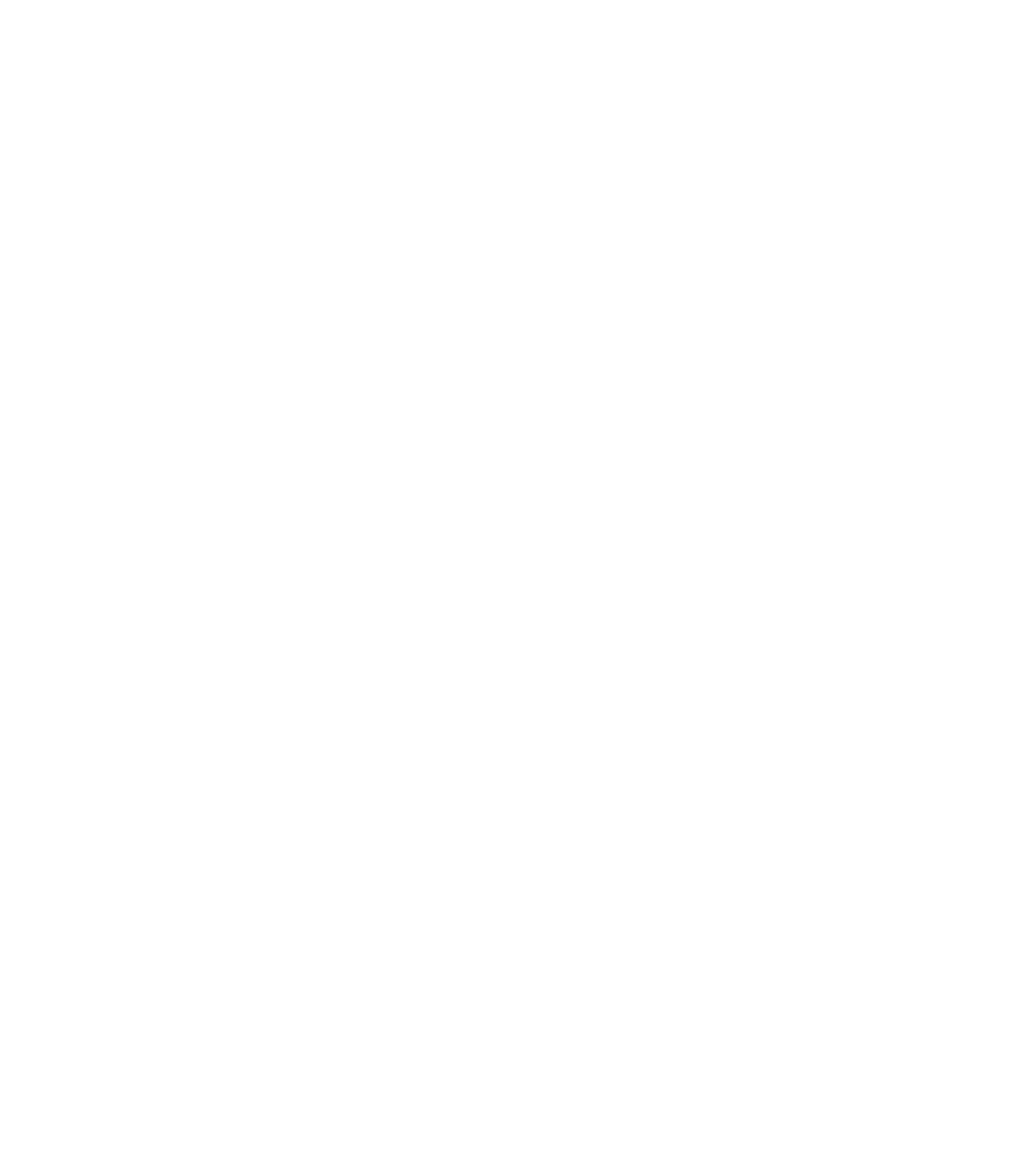
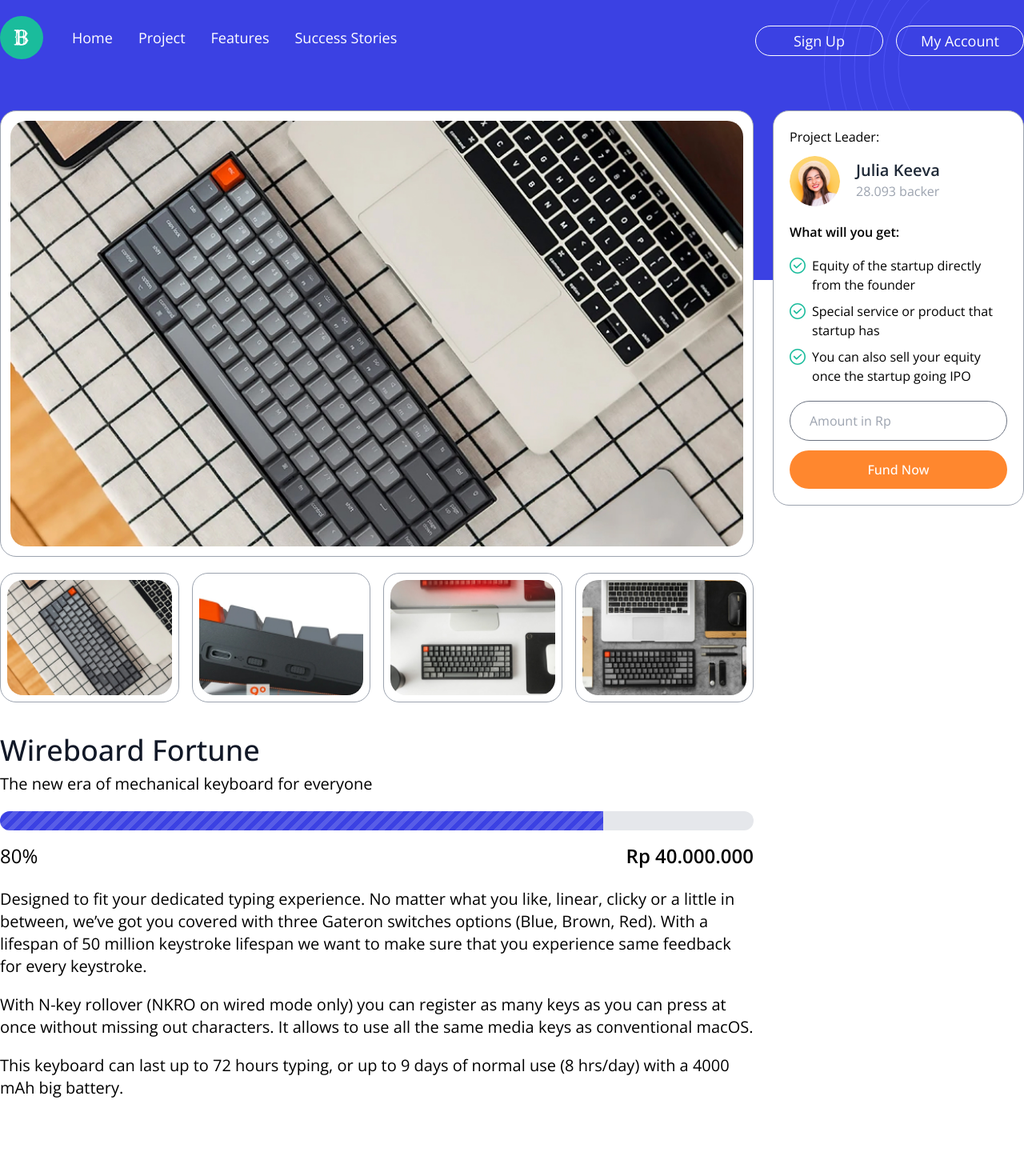
Before and after one commit to bimadewantoro/startup-funding-fe, a Nuxt app: page /projects/1 in a window 1280 px wide. Before the commit this address had no page. Shown: the top 1470 px of the page at 80% size. Before the commit the page ends 800 px from the top, so only its background shows below. Built offline with nearby package versions, Linux system fonts and the light colour scheme.

Commit message:
style : [BD] add fund success pages, register success pages, project detail pages

```diff
--- /dev/null
+++ b/pages/fund-success.vue
@@ -0,0 +1,41 @@
+<script>
+export default {
+  layout: 'success',
+}
+</script>
+
+<template>
+  <div class="container mx-auto h-screen flex justify-center items-center">
+    <div class="w-full lg:w-1/3 px-10 lg:px-0">
+      <div class="flex justify-center items-center mx-auto mt-6 mb-8">
+        <img src="/funded-illustration.svg" alt="" class="w-full" />
+      </div>
+      <h2 class="font-medium mb-3 text-3xl text-center">
+        Yeay! You are super
+      </h2>
+      <p class="text-center font-light">
+        Your money has ben transferred
+        <br />
+        into company's account
+      </p>
+      <div class="mb-4 mt-6">
+        <div class="mb-3">
+          <button
+            @click="$router.push({ path: '/' })"
+            class="block w-full bg-orange-button hover:bg-green-button text-white font-semibold px-6 py-4 text-lg rounded-full"
+          >
+            Fund Other Project
+          </button>
+        </div>
+        <div class="mb-4">
+          <button
+            @click="$router.push({ path: '/dashboard' })"
+            class="block w-full bg-transparent border border-gray-500 text-gray-500 hover:bg-green-button hover:border-green-button hover:text-white font-light px-6 py-4 text-lg rounded-full"
+          >
+            My Dashboard
+          </button>
+        </div>
+      </div>
+    </div>
+  </div>
+</template>
--- /dev/null
+++ b/pages/projects/_id.vue
@@ -0,0 +1,173 @@
+<script setup>
+
+</script>
+
+<template>
+  <div class="project-page">
+    <section class="project-header pt-5">
+      <div class="container mx-auto relative">
+        <Navbar />
+      </div>
+    </section>
+    <section class="container project-container mx-auto -mt-56">
+      <div class="flex mt-3">
+        <div class="w-3/4 mr-6">
+          <div class="bg-white p-3 mb-3 border border-gray-400 rounded-20">
+            <figure class="item-image">
+              <img
+                src="/project-image.jpg"
+                alt=""
+                class="rounded-20 w-full"
+              />
+            </figure>
+          </div>
+          <div class="flex -mx-2">
+            <div
+              class="relative w-1/4 bg-white m-2 p-2 border border-gray-400 rounded-20"
+            >
+              <figure class="item-thumbnail">
+                <img
+                  src="/project-slider-1.jpg"
+                  alt=""
+                  class="rounded-20 w-full"
+                />
+              </figure>
+            </div>
+            <div
+              class="relative w-1/4 bg-white m-2 p-2 border border-gray-400 rounded-20"
+            >
+              <figure class="item-thumbnail">
+                <img
+                  src="/project-slider-2.jpg"
+                  alt=""
+                  class="rounded-20 w-full"
+                />
+              </figure>
+            </div>
+            <div
+              class="relative w-1/4 bg-white m-2 p-2 border border-gray-400 rounded-20"
+            >
+              <figure class="item-thumbnail">
+                <img
+                  src="/project-slider-3.jpg"
+                  alt=""
+                  class="rounded-20 w-full"
+                />
+              </figure>
+            </div>
+            <div
+              class="relative w-1/4 bg-white m-2 p-2 border border-gray-400 rounded-20"
+            >
+              <figure class="item-thumbnail">
+                <img
+                  src="/project-slider-4.jpg"
+                  alt=""
+                  class="rounded-20 w-full"
+                />
+              </figure>
+            </div>
+          </div>
+        </div>
+        <div class="w-1/4">
+          <div
+            class="bg-white w-full p-5 border border-gray-400 rounded-20 sticky"
+            style="top: 15px"
+          >
+            <h3>Project Leader:</h3>
+
+            <div class="flex mt-3">
+              <div class="w-1/4">
+                <img
+                  src="/testimonial-1-icon.png"
+                  alt=""
+                  class="w-full inline-block rounded-full"
+                />
+              </div>
+              <div class="w-3/4 ml-5 mt-1">
+                <div class="font-semibold text-xl text-gray-800">
+                  Julia Keeva
+                </div>
+                <div class="font-light text-md text-gray-400">
+                  28.093 backer
+                </div>
+              </div>
+            </div>
+
+            <h4 class="mt-5 font-semibold">What will you get:</h4>
+            <ul class="list-check mt-3">
+              <li>Equity of the startup directly from the founder</li>
+              <li>Special service or product that startup has</li>
+              <li>
+                You can also sell your equity once the startup going IPO
+              </li>
+            </ul>
+            <input
+              type="number"
+              class="border border-gray-500 block w-full px-6 py-3 mt-4 rounded-full text-gray-800 transition duration-300 ease-in-out focus:outline-none focus:shadow-outline"
+              placeholder="Amount in Rp"
+              value=""
+            />
+            <nuxt-link
+              to="/fund-success"
+              class="text-center mt-3 button-cta block w-full bg-orange-button hover:bg-green-button text-white font-medium px-6 py-3 text-md rounded-full"
+            >
+              Fund Now
+            </nuxt-link>
+          </div>
+        </div>
+      </div>
+    </section>
+    <section class="container mx-auto pt-8">
+      <div class="flex justify-between items-center">
+        <div class="w-full md:w-3/4 mr-6">
+          <h2 class="text-4xl text-gray-900 mb-2 font-medium">
+            Wireboard Fortune
+          </h2>
+          <p class="font-light text-xl mb-5">
+            The new era of mechanical keyboard for everyone
+          </p>
+
+          <div class="relative progress-bar">
+            <div
+              class="overflow-hidden mb-4 text-xs flex rounded-full bg-gray-200 h-6"
+            >
+              <div
+                style="width: 80%"
+                class="shadow-none flex flex-col text-center whitespace-nowrap text-white justify-center bg-purple-progress progress-striped"
+              ></div>
+            </div>
+          </div>
+          <div class="flex progress-info mb-6">
+            <div class="text-2xl">80%</div>
+            <div class="ml-auto font-semibold text-2xl">Rp 40.000.000</div>
+          </div>
+
+          <p class="font-light text-xl mb-5">
+            Designed to fit your dedicated typing experience. No matter what
+            you like, linear, clicky or a little in between, we’ve got you
+            covered with three Gateron switches options (Blue, Brown, Red).
+            With a lifespan of 50 million keystroke lifespan we want to make
+            sure that you experience same feedback for every keystroke.
+          </p>
+          <p class="font-light text-xl mb-5">
+            With N-key rollover (NKRO on wired mode only) you can register as
+            many keys as you can press at once without missing out characters.
+            It allows to use all the same media keys as conventional macOS.
+          </p>
+          <p class="font-light text-xl mb-5">
+            This keyboard can last up to 72 hours typing, or up to 9 days of
+            normal use (8 hrs/day) with a 4000 mAh big battery.
+          </p>
+        </div>
+        <div class="w-1/4 hidden md:block"></div>
+      </div>
+    </section>
+    <div class="cta-clip -mt-20"></div>
+    <CallToAcction />
+    <Footer />
+  </div>
+</template>
+
+<style scoped>
+
+</style>
--- /dev/null
+++ b/pages/register-success.vue
@@ -0,0 +1,33 @@
+<script>
+export default {
+  layout: 'success',
+}
+</script>
+
+<template>
+  <div class="container mx-auto h-screen flex justify-center items-center">
+    <div class="w-full lg:w-1/3 px-10 lg:px-0">
+      <div class="flex justify-center items-center mx-auto mt-6 mb-8">
+        <img src="/success-illustration.svg" alt="" class="w-full" />
+      </div>
+      <h2 class="font-medium mb-3 text-3xl text-center">
+        Welcome onboard!
+      </h2>
+      <p class="text-center font-light">
+        Your account just registered
+        <br />
+        into our system
+      </p>
+      <div class="mb-4 mt-6">
+        <div class="mb-3">
+          <button
+            @click="$router.push({ path: '/' })"
+            class="block w-full bg-orange-button hover:bg-green-button text-white font-semibold px-6 py-4 text-lg rounded-full"
+          >
+            Start Explore
+          </button>
+        </div>
+      </div>
+    </div>
+  </div>
+</template>
```
